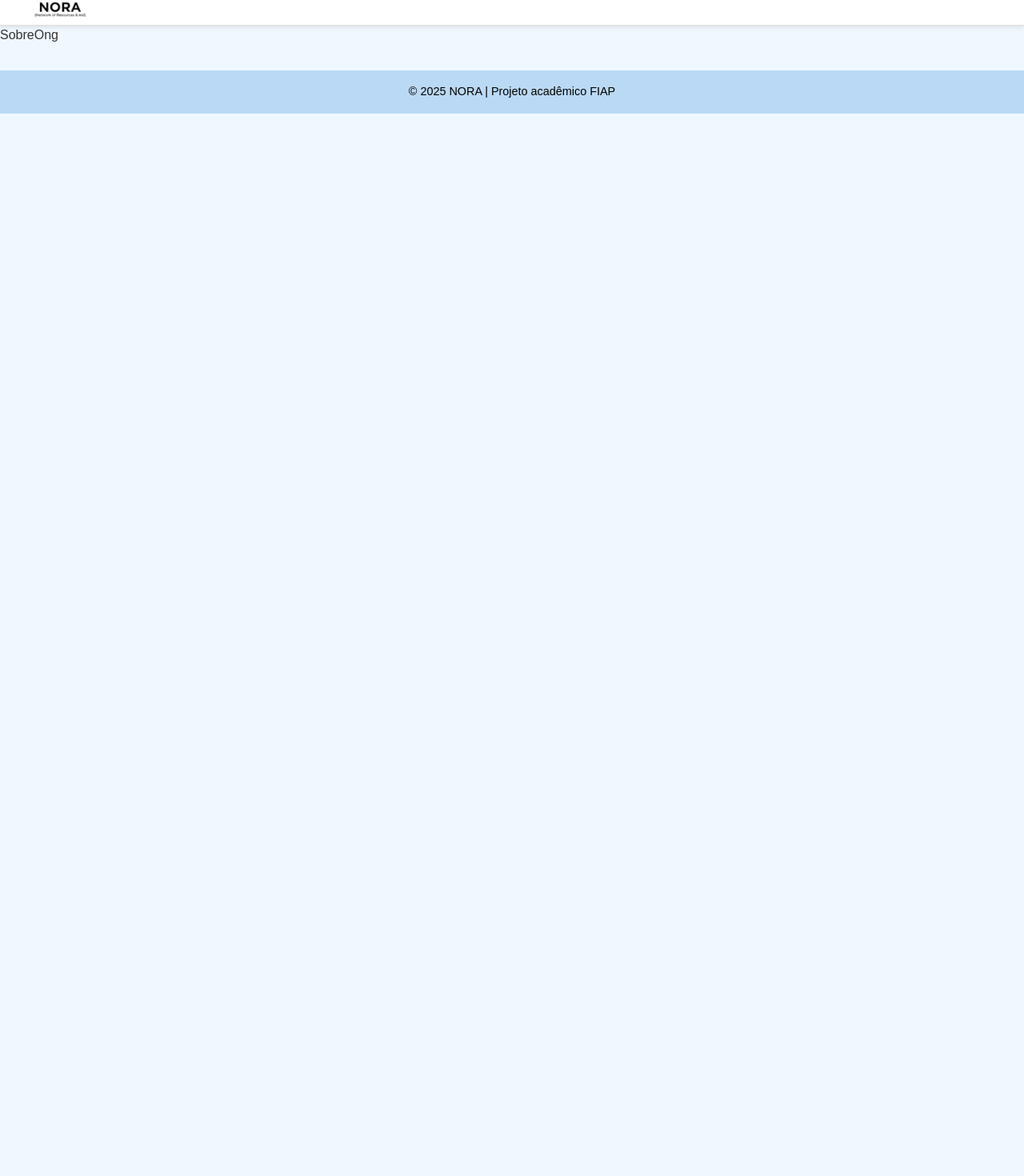
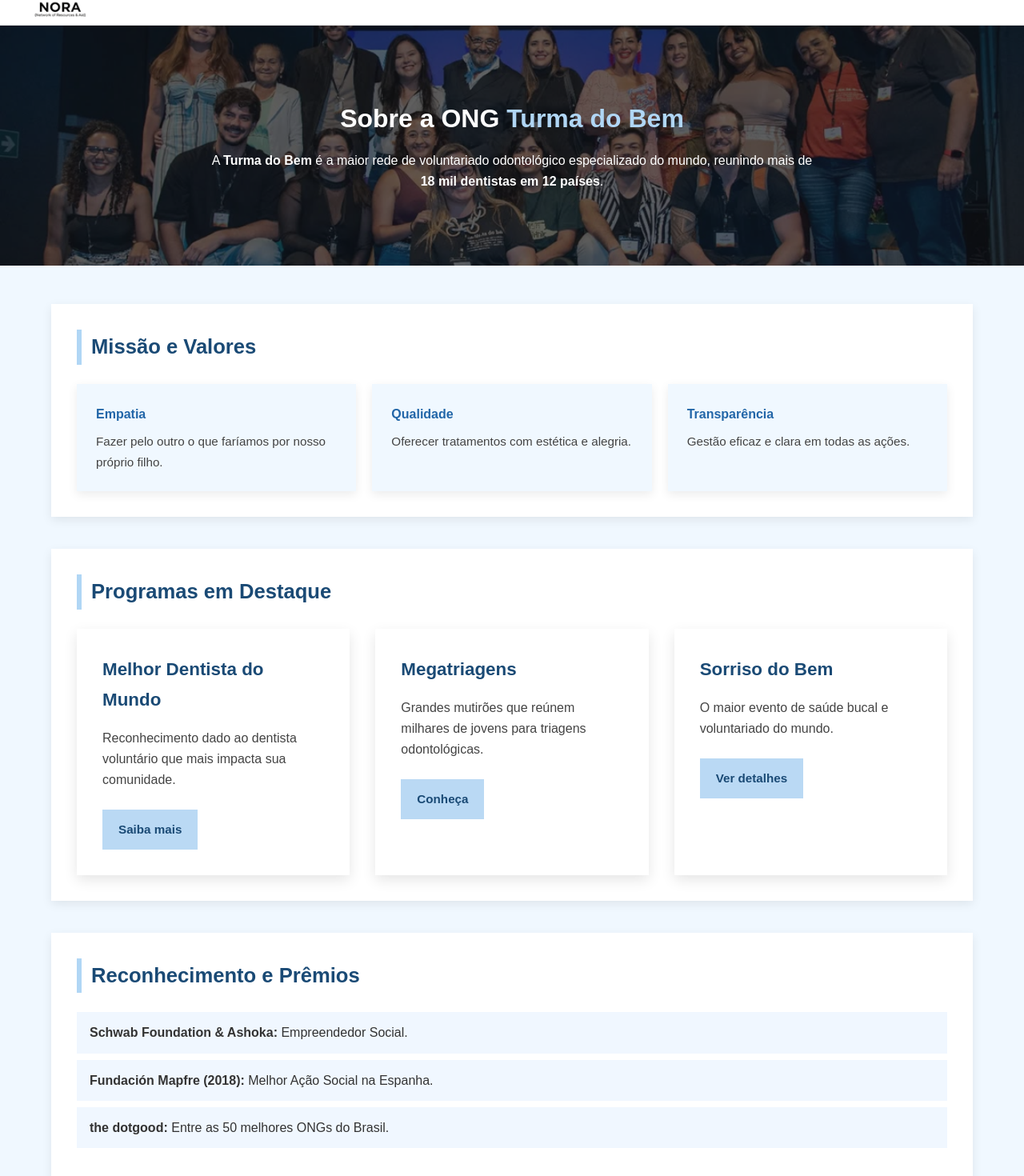
Before and after one commit to ryanmazali/NORA--Sprint-3, a React (Vite) app: page /sobre-ong in a window 1280 px wide. Shown: the part 99-1569 px from the top of the page at 80% size. Before the commit the page ends 800 px from the top, so only its background shows below. Built offline with nearby package versions, Linux system fonts and the light colour scheme.

Commit message:
feat: criação da página SobreOng com seções de missão, programas e prêmios

```diff
--- a/src/pages/SobreOng/SobreOng.tsx
+++ b/src/pages/SobreOng/SobreOng.tsx
@@ -1 +1,168 @@
-export default function SobreOng() { return <div>SobreOng</div> }
+import { useEffect } from "react";
+import { Link } from "react-router";
+import heroBg from "../../assets/sobreaong-bg.png";
+function SobreOng() {
+    useEffect(() => {
+    document.title = "Sobre a Turma do Bem | NORA";
+    }, []);
+    return (
+    <>
+        {" "}
+        <section
+        className="h-[300px] flex items-center justify-center text-center text-white relative overflow-hidden"
+        style={{ background: `url(${heroBg}) center/cover no-repeat` }}
+        >
+        {" "}
+        <div className="absolute inset-0 bg-[rgba(16,19,24,0.648)]" />{" "}
+        <div className="relative z-10 max-w-[800px] px-5">
+            {" "}
+            <h1 className="text-[2.8rem] font-bold mb-4 mobile:text-[2rem]">
+            {" "}
+            Sobre a ONG <span className="text-[#b0d6f5]">
+                Turma do Bem
+            </span>{" "}
+            </h1>{" "}
+            <p className="text-[1.2rem] leading-relaxed mobile:text-[1rem]">
+            {" "}
+            A <strong>Turma do Bem</strong> é a maior rede de voluntariado
+            odontológico especializado do mundo, reunindo mais de{" "}
+            <strong>18 mil dentistas em 12 países</strong>.{" "}
+            </p>{" "}
+        </div>{" "}
+        </section>{" "}
+        <main className="w-[90%] mx-auto py-12 leading-[1.7] max-w-[1300px]">
+        {" "}
+        <section className="bg-white p-8 mb-10 shadow-[0_4px_12px_rgba(0,0,0,0.08)]">
+            {" "}
+            <h2 className="text-[1.6rem] font-bold text-[#1a4a75] border-l-[6px] border-[#b0d6f5] pl-3 mb-6">
+            Missão e Valores
+            </h2>{" "}
+            <div className="grid grid-cols-3 gap-5 desktop:grid-cols-3 tablet:grid-cols-1 mobile:grid-cols-1">
+            {" "}
+            {[
+                {
+                titulo: "Empatia",
+                texto:
+                    "Fazer pelo outro o que faríamos por nosso próprio filho.",
+                },
+                {
+                titulo: "Qualidade",
+                texto: "Oferecer tratamentos com estética e alegria.",
+                },
+                {
+                titulo: "Transparência",
+                texto: "Gestão eficaz e clara em todas as ações.",
+                },
+            ].map((item) => (
+                <div
+                key={item.titulo}
+                className="bg-[aliceblue] p-6 shadow-[0_4px_12px_rgba(0,0,0,0.08)] transition-transform duration-300 hover:-translate-y-[6px]"
+                >
+                {" "}
+                <h3 className="text-[#2266a8] font-semibold mb-2">
+                    {item.titulo}
+                </h3>{" "}
+                <p className="text-[#444] text-[0.95rem]">{item.texto}</p>{" "}
+                </div>
+            ))}{" "}
+            </div>{" "}
+        </section>{" "}
+        <section className="bg-white p-8 mb-10 shadow-[0_4px_12px_rgba(0,0,0,0.08)]">
+            {" "}
+            <h2 className="text-[1.6rem] font-bold text-[#1a4a75] border-l-[6px] border-[#b0d6f5] pl-3 mb-6">
+            Programas em Destaque
+            </h2>{" "}
+            <div className="grid grid-cols-3 gap-8 desktop:grid-cols-3 tablet:grid-cols-1 mobile:grid-cols-1">
+            {" "}
+            {[
+                {
+                titulo: "Melhor Dentista do Mundo",
+                texto:
+                    "Reconhecimento dado ao dentista voluntário que mais impacta sua comunidade.",
+                link: "/melhor-dentista",
+                btn: "Saiba mais",
+                },
+                {
+                titulo: "Megatriagens",
+                texto:
+                    "Grandes mutirões que reúnem milhares de jovens para triagens odontológicas.",
+                link: "/megatriagens",
+                btn: "Conheça",
+                },
+                {
+                titulo: "Sorriso do Bem",
+                texto: "O maior evento de saúde bucal e voluntariado do mundo.",
+                link: "/sorriso-do-bem",
+                btn: "Ver detalhes",
+                },
+            ].map((item) => (
+                <div
+                key={item.titulo}
+                className="bg-white p-8 shadow-[0_6px_16px_rgba(0,0,0,0.1)] transition-all duration-300 hover:-translate-y-[6px]"
+                >
+                {" "}
+                <h3 className="text-[#1a4a75] font-bold text-[1.4rem] mb-4">
+                    {item.titulo}
+                </h3>{" "}
+                <p className="text-[#444] leading-relaxed mb-6">{item.texto}</p>{" "}
+                <Link
+                    to={item.link}
+                    className="inline-block no-underline px-5 py-3 font-semibold text-[0.95rem] bg-[rgb(186,217,244)] text-[#1a4a75] transition-all duration-300 hover:bg-[rgb(226,122,31)] hover:text-white"
+                >
+                    {" "}
+                    {item.btn}{" "}
+                </Link>{" "}
+                </div>
+            ))}{" "}
+            </div>{" "}
+        </section>{" "}
+        <section className="bg-white p-8 mb-10 shadow-[0_4px_12px_rgba(0,0,0,0.08)]">
+            {" "}
+            <h2 className="text-[1.6rem] font-bold text-[#1a4a75] border-l-[6px] border-[#b0d6f5] pl-3 mb-6">
+            Reconhecimento e Prêmios
+            </h2>{" "}
+            <ul className="list-none p-0">
+            {" "}
+            {[
+                {
+                premio: "Schwab Foundation & Ashoka",
+                descricao: "Empreendedor Social.",
+                },
+                {
+                premio: "Fundación Mapfre (2018)",
+                descricao: "Melhor Ação Social na Espanha.",
+                },
+                {
+                premio: "the dotgood",
+                descricao: "Entre as 50 melhores ONGs do Brasil.",
+                },
+            ].map((item) => (
+                <li
+                key={item.premio}
+                className="bg-[#f0f7ff] px-4 py-3 mb-2 text-[1rem]"
+                >
+                {" "}
+                <strong>{item.premio}:</strong> {item.descricao}{" "}
+                </li>
+            ))}{" "}
+            </ul>{" "}
+        </section>{" "}
+        <section className="bg-white p-8 mb-10 shadow-[0_4px_12px_rgba(0,0,0,0.08)]">
+            {" "}
+            <h2 className="text-[1.6rem] font-bold text-[#1a4a75] border-l-[6px] border-[#b0d6f5] pl-3 mb-4">
+            Sustentabilidade e Parcerias
+            </h2>{" "}
+            <p className="text-[#444] text-[1rem]">
+            {" "}
+            A TdB se mantém através de{" "}
+            <strong>parcerias com empresas, doações e voluntários</strong>. A
+            ONG recusa verbas públicas para preservar sua{" "}
+            <strong>independência</strong> e garantir total{" "}
+            <strong>transparência</strong>.{" "}
+            </p>{" "}
+        </section>{" "}
+        </main>{" "}
+    </>
+    );
+}
+export default SobreOng;
```
